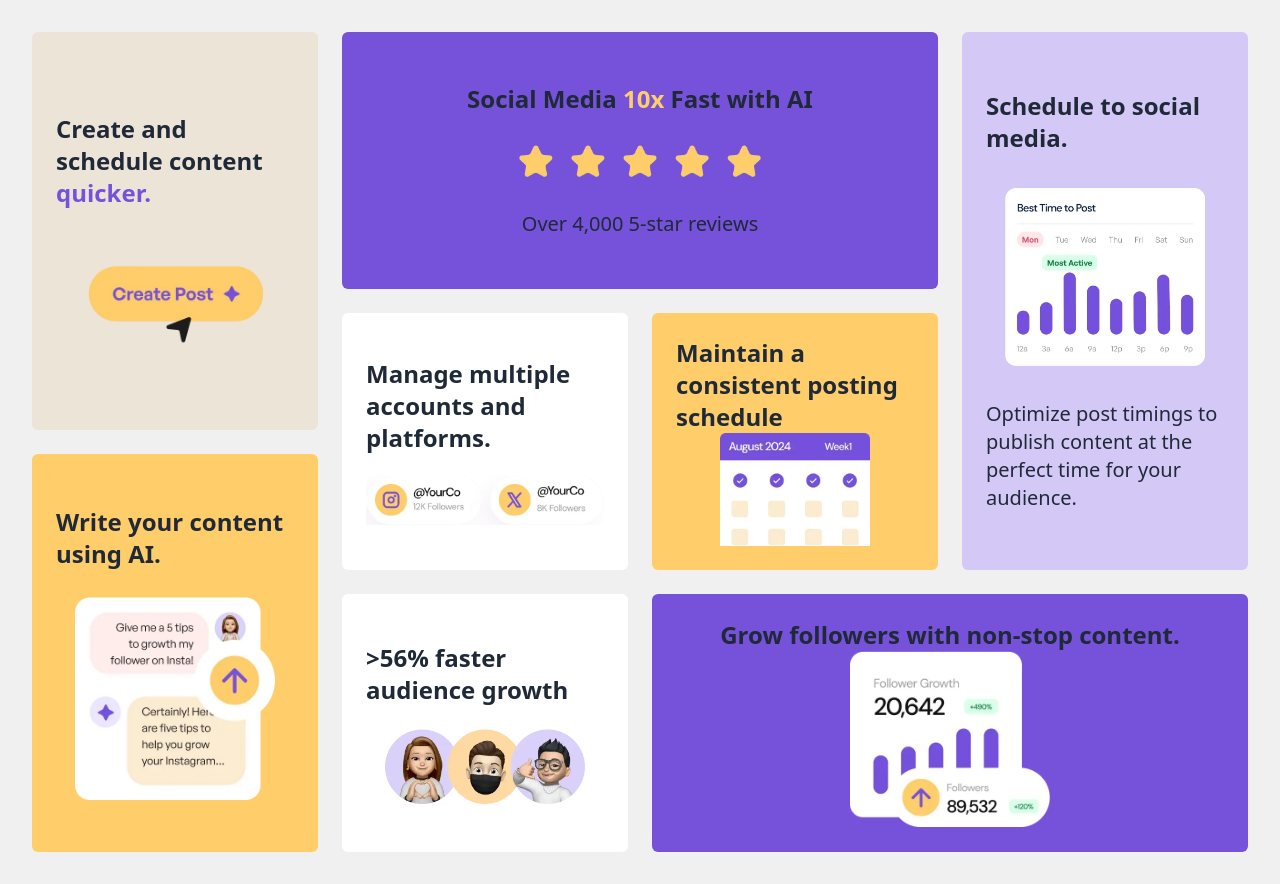
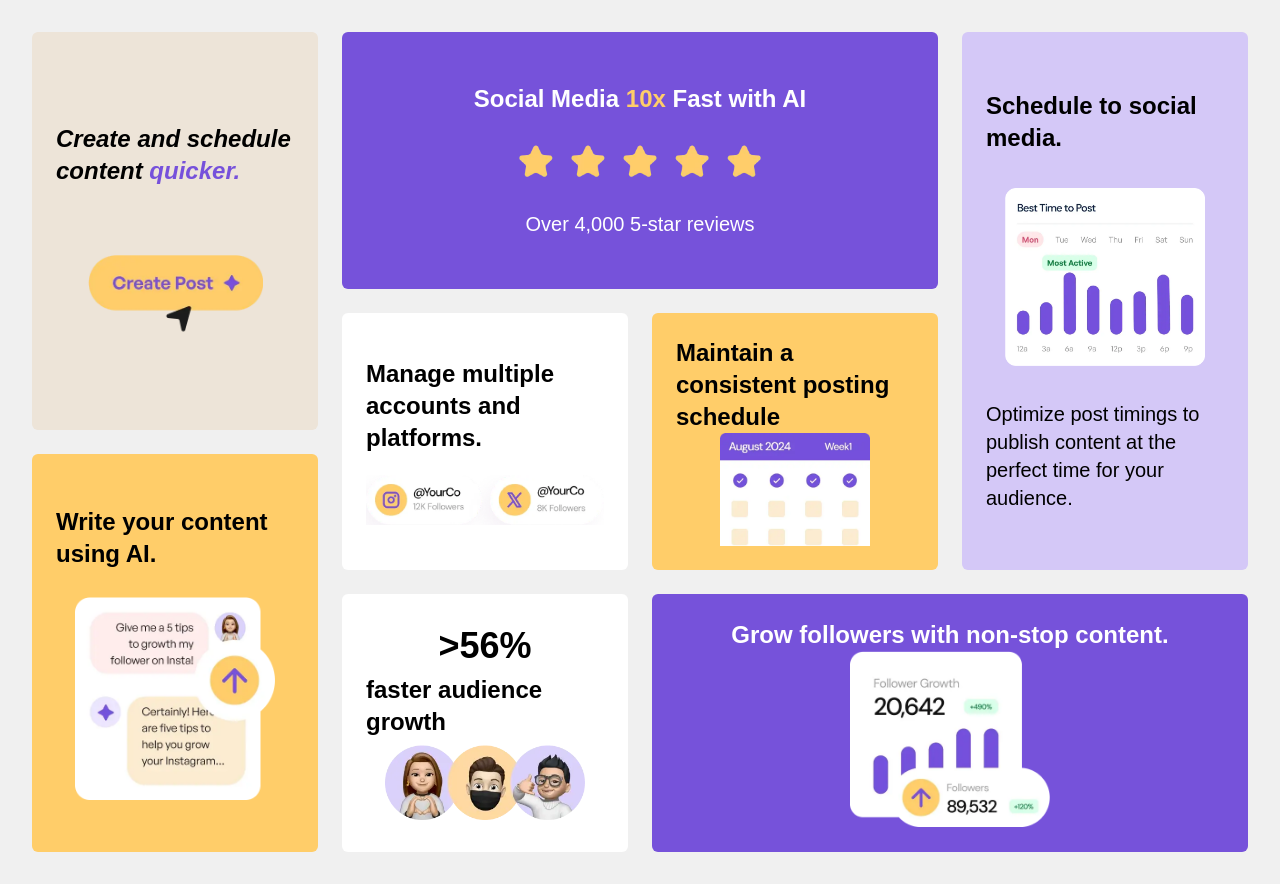
Before and after one commit to ahbell96/bento-grid-main, a React (Vite) app: page / in a window 1280 px wide. Built offline with nearby package versions, Linux system fonts and the light colour scheme.

Commit message:
added font from the file

```diff
--- a/src/App.tsx
+++ b/src/App.tsx
@@ -18,8 +18,10 @@ function App() {
           <Card
             title={
               <>
-                Create and schedule content{" "}
-                <span style={{ color: "#7651DB" }}>quicker.</span>
+                <h2 className="italic font-bold text-black text-2xl">
+                  Create and schedule content{" "}
+                  <span style={{ color: "#7651DB" }}>quicker.</span>
+                </h2>
               </>
             }
             bgColor="#EDE4D8"
@@ -32,8 +34,10 @@ function App() {
           <Card
             title={
               <>
-                Social Media <span style={{ color: "#FFCD69" }}>10x</span> Fast
-                with AI
+                <h2 className="font-bold text-white text-2xl">
+                  Social Media <span style={{ color: "#FFCD69" }}>10x</span>{" "}
+                  Fast with AI
+                </h2>
               </>
             }
             bgColor="#7652DA"
@@ -84,7 +88,14 @@ function App() {
             colSpan="col-span-1"
           />
           <Card
-            title=">56% faster audience growth"
+            title={
+              <>
+                <span className="font-bold text-4xl text-black">{">56%"}</span>
+                <h2 className="font-bold text-black text-2xl">
+                  faster audience growth
+                </h2>
+              </>
+            }
             bgColor="#FFF"
             textColor="black"
             image={audienceGrowth}
--- a/src/components/Card.tsx
+++ b/src/components/Card.tsx
@@ -33,7 +33,12 @@ const Card: React.FC<CardProps> = ({
       className={`${cs} ${rs} rounded-md flex flex-col justify-evenly items-center p-6`}
       style={{ backgroundColor: bgColor }}
     >
-      <h2 className={`font-bold text-${textColor} text-2xl`}>{title}</h2>
+      {typeof title === "string" ? (
+        <h2 className={`font-bold text-${textColor} text-2xl`}>{title}</h2>
+      ) : (
+        title
+      )}
+
       <img src={image} alt={imgAlt} width={imageSize} />
       {description && (
         <p className={`text-${textColor} text-xl`}>{description}</p>
--- a/src/index.css
+++ b/src/index.css
@@ -1,3 +1,15 @@
 @tailwind base;
 @tailwind components;
 @tailwind utilities;
+
+@layer base {
+    @font-face {
+        font-family: 'MyWebFont';
+        src: url('./assets/fonts/DMSans-Italic-VariableFont_opsz\,wght.ttf') format('ttf'),
+             url('./assets/fonts/DMSans-VariableFont_opsz\,wght.ttf') format('ttf');
+    }
+}
+
+body {
+    font-family: 'MyWebFont', Fallback, sans-serif;
+}
```
